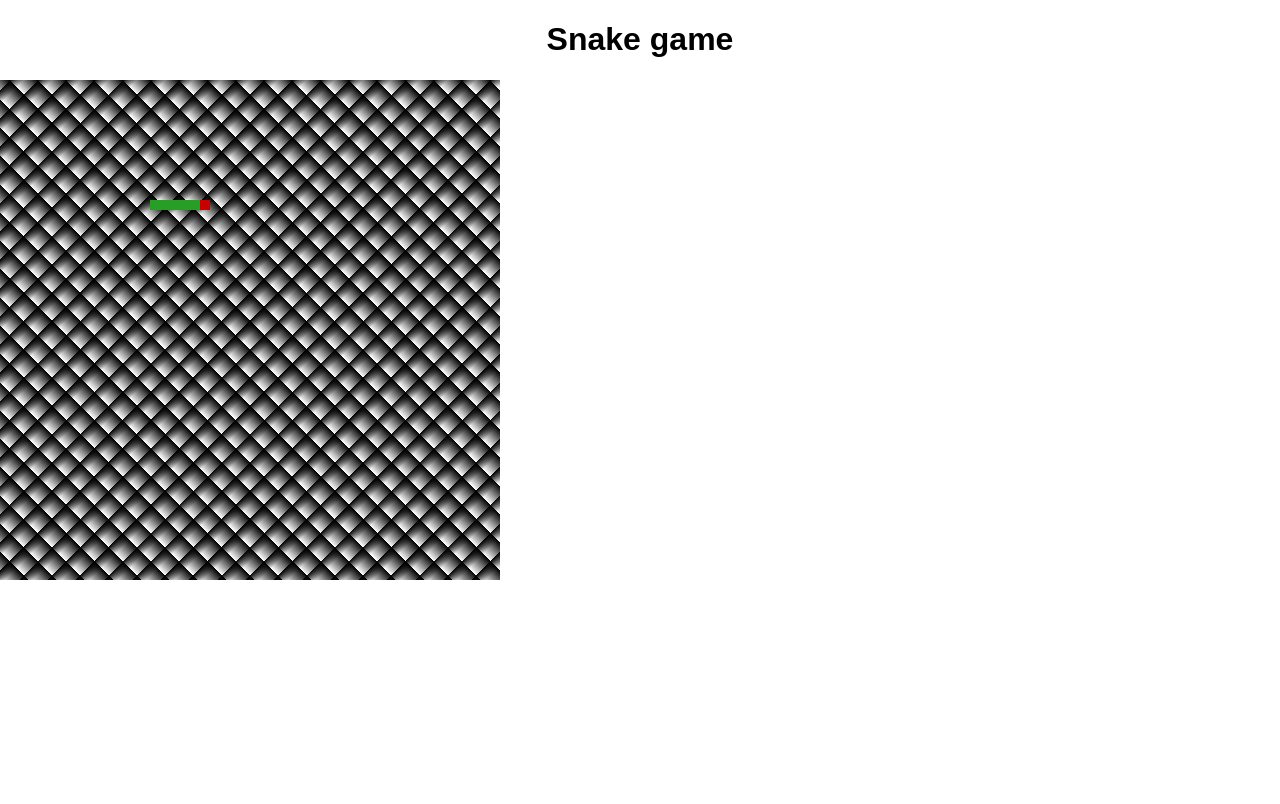
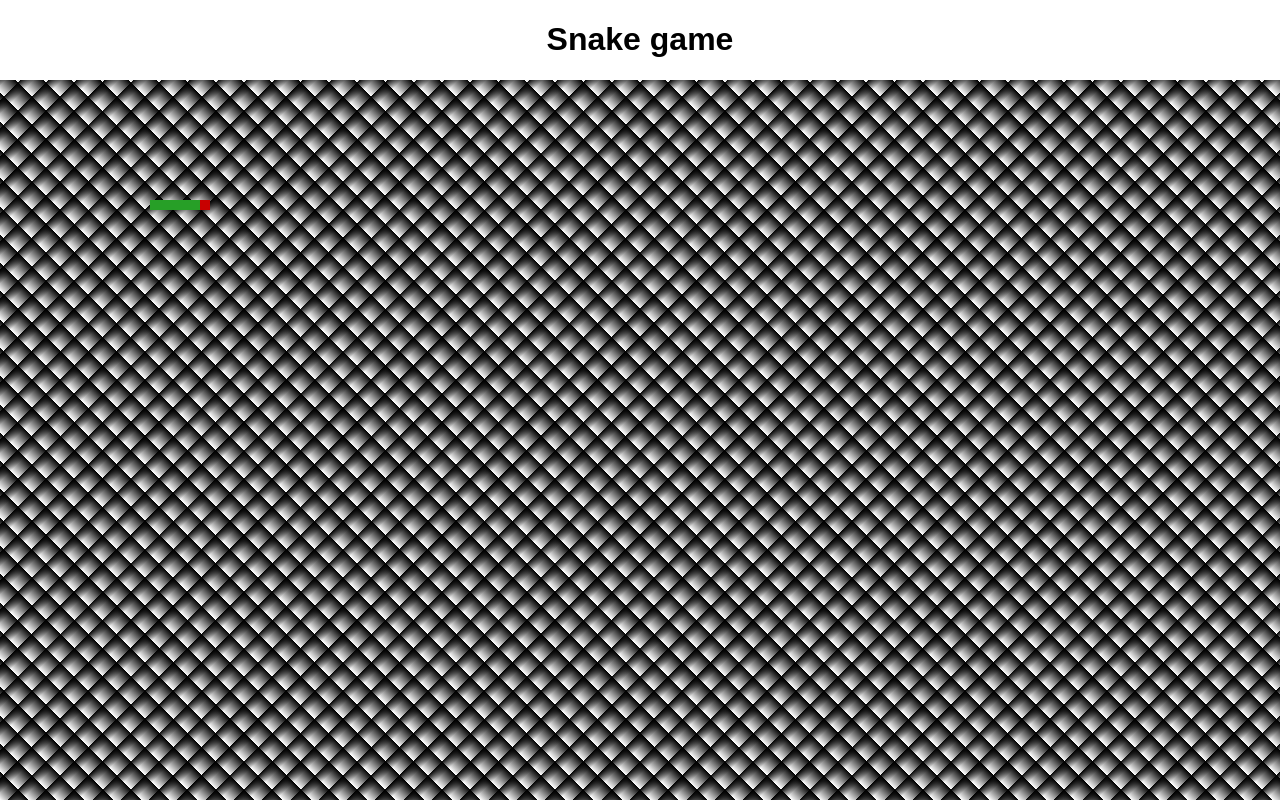
Before and after one commit to pure-js/snake-game, a React (Create React App) app: page / in a window 1280 px wide. Built offline with nearby package versions, Linux system fonts and the light colour scheme.

Commit message:
adaptive canvas, but without resizing

```diff
--- a/src/Snake/Snake.js
+++ b/src/Snake/Snake.js
@@ -7,6 +7,10 @@ class Snake extends PureComponent {
     super(props);
     this.snake = [];
     this.canvas = React.createRef();
+    // this.state = {
+    //   height: window,
+    //   width: this.props.size,
+    // }
     // this.ctx = this.canvas.current.getContext('2d');
   }
 
@@ -47,13 +51,18 @@ class Snake extends PureComponent {
   componentDidMount() {
     // window.requestAnimationFrame(this.draw);
     this.draw();
+    this.width = window.innerWidth;
+    // this.setState((state) => {
+
+    // })
   }
 
   handleKeyDown = (key, currentSnake) => {
     console.log(key);
     const ctx = this.canvas.current.getContext('2d');
     this.snake = getNextRectangles(currentSnake, key, 10);
-    ctx.clearRect(0, 0, 500, 500); // clear canvas
+    const last = currentSnake[0];
+    ctx.clearRect(last.x, last.y, last.width, last.height); // clear canvas
     justDraw(ctx, this.snake);
   }
 
@@ -65,7 +74,7 @@ class Snake extends PureComponent {
         onKeyDown={(event) => this.handleKeyDown(event.key, this.snake)}
         tabIndex='0'
       >
-        <canvas ref={this.canvas} width={size} height={size} className='FieldContainer'></canvas>
+        <canvas ref={this.canvas} width={window.innerWidth} height={window.innerHeight - 80} className='FieldContainer'></canvas>
       </div>
     );
   }
```
